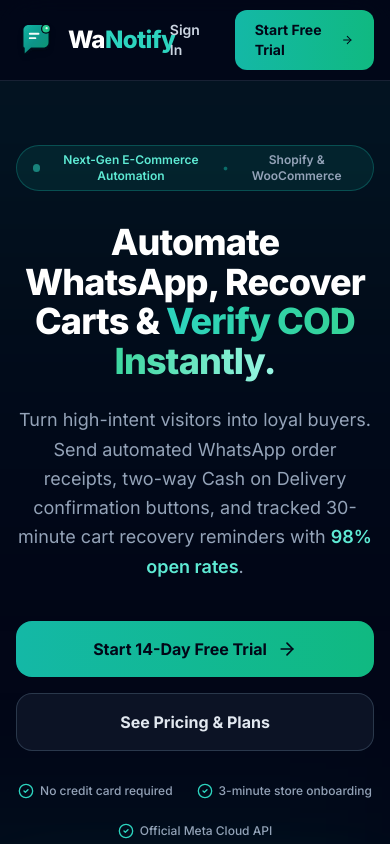
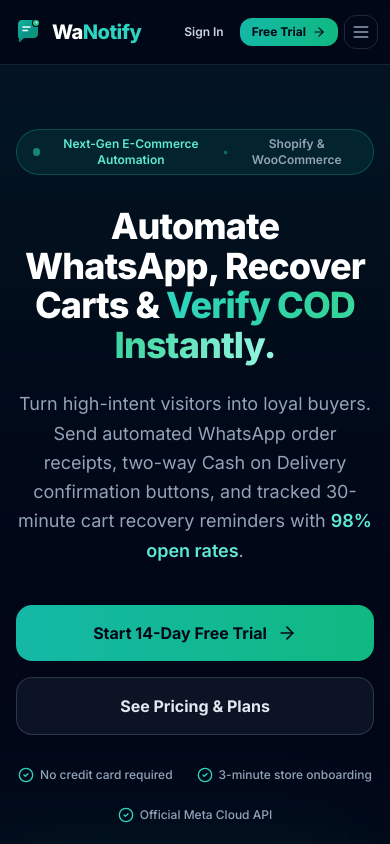
Before and after one commit to chavdaparesh953/ainotify, a React (Vite) app in the folder frontend/: page / in a window 390 px wide. Shown: the top 844 px of the page. Built offline with nearby package versions, Linux system fonts and the light colour scheme; no server answers.

Commit message:
fix(header): resolve mobile navbar clutter, text wrapping, and add responsive mobile menu

```diff
--- a/frontend/src/pages/LandingPage.jsx
+++ b/frontend/src/pages/LandingPage.jsx
@@ -20,14 +20,17 @@
   Send,
   Check,
   ExternalLink,
+  Menu,
+  X,
 } from 'lucide-react';
 
 export function LandingPage() {
   const { isAuthenticated } = useAuth();
   const navigate = useNavigate();
 
-  // FAQ open/close states
+  // FAQ and Mobile Menu states
   const [openFaq, setOpenFaq] = useState(null);
+  const [mobileMenuOpen, setMobileMenuOpen] = useState(false);
 
   const toggleFaq = (index) => {
     setOpenFaq((prev) => (prev === index ? null : index));
@@ -71,21 +74,21 @@
       {/* ========================================================================= */}
       {/* 1. STICKY GLASS NAVBAR                                                    */}
       {/* ========================================================================= */}
-      <nav className="sticky top-0 z-50 backdrop-blur-xl bg-slate-950/80 border-b border-slate-800/80 transition-all">
-        <div className="max-w-7xl mx-auto px-4 sm:px-6 lg:px-8 h-20 flex items-center justify-between">
+      <nav className="sticky top-0 z-50 backdrop-blur-xl bg-slate-950/85 border-b border-slate-800/80 transition-all">
+        <div className="max-w-7xl mx-auto px-3 sm:px-6 lg:px-8 h-16 sm:h-20 flex items-center justify-between gap-2">
           {/* Logo */}
-          <Link to="/" className="flex items-center gap-3 group">
+          <Link to="/" className="flex items-center gap-2 sm:gap-3 group shrink-0">
             <img
               src="/wa-logo.svg"
               alt="WaNotify"
-              className="w-10 h-10 drop-shadow-md group-hover:scale-105 transition-transform"
+              className="w-8 h-8 sm:w-10 sm:h-10 drop-shadow-md group-hover:scale-105 transition-transform shrink-0"
             />
-            <span className="text-2xl font-black tracking-tight text-white">
+            <span className="text-xl sm:text-2xl font-black tracking-tight text-white whitespace-nowrap">
               Wa<span className="text-teal-400">Notify</span>
             </span>
           </Link>
 
-          {/* Nav Links */}
+          {/* Desktop Nav Links */}
           <div className="hidden md:flex items-center gap-8 text-sm font-medium text-slate-300">
             <a href="#features" className="hover:text-teal-400 transition-colors">
               Features
@@ -101,36 +104,117 @@
             </a>
           </div>
 
-          {/* Action CTAs */}
-          <div className="flex items-center gap-3">
+          {/* Action CTAs + Mobile Menu Trigger */}
+          <div className="flex items-center gap-1.5 sm:gap-3 shrink-0">
             {isAuthenticated ? (
               <button
                 onClick={() => navigate('/dashboard')}
-                className="flex items-center gap-2 px-5 py-2.5 rounded-xl text-sm font-bold bg-teal-500 hover:bg-teal-400 text-slate-950 shadow-lg shadow-teal-500/20 transition-all"
+                className="flex items-center gap-1.5 sm:gap-2 px-3 py-1.5 sm:px-5 sm:py-2.5 rounded-xl text-xs sm:text-sm font-bold bg-teal-500 hover:bg-teal-400 text-slate-950 shadow-lg shadow-teal-500/20 transition-all whitespace-nowrap"
               >
-                <span>Go to Dashboard</span>
-                <ArrowRight className="w-4 h-4" />
+                <span>Dashboard</span>
+                <ArrowRight className="w-3.5 h-3.5 sm:w-4 sm:h-4" />
               </button>
             ) : (
               <>
                 <Link
                   to="/login"
-                  className="px-4 py-2.5 rounded-xl text-sm font-semibold text-slate-300 hover:text-white hover:bg-slate-900 transition-colors"
+                  className="px-2.5 py-1.5 sm:px-4 sm:py-2.5 rounded-xl text-xs sm:text-sm font-semibold text-slate-300 hover:text-white hover:bg-slate-900 transition-colors whitespace-nowrap"
                 >
                   Sign In
                 </Link>
 
                 <Link
                   to="/register"
-                  className="flex items-center gap-2 px-5 py-2.5 rounded-xl text-sm font-bold bg-gradient-to-r from-teal-500 to-emerald-500 hover:from-teal-400 hover:to-emerald-400 text-slate-950 shadow-lg shadow-teal-500/25 transition-all"
+                  className="flex items-center gap-1.5 sm:gap-2 px-3 py-1.5 sm:px-5 sm:py-2.5 rounded-xl text-xs sm:text-sm font-bold bg-gradient-to-r from-teal-500 to-emerald-500 hover:from-teal-400 hover:to-emerald-400 text-slate-950 shadow-lg shadow-teal-500/25 transition-all whitespace-nowrap"
                 >
-                  <span>Start Free Trial</span>
-                  <ArrowRight className="w-4 h-4" />
+                  <span>
+                    <span className="hidden sm:inline">Start Free Trial</span>
+                    <span className="inline sm:hidden">Free Trial</span>
+                  </span>
+                  <ArrowRight className="w-3.5 h-3.5 sm:w-4 sm:h-4" />
                 </Link>
               </>
             )}
+
+            {/* Mobile Menu Toggle Button */}
+            <button
+              onClick={() => setMobileMenuOpen((prev) => !prev)}
+              className="md:hidden p-1.5 sm:p-2 rounded-xl text-slate-400 hover:text-white hover:bg-slate-900 border border-slate-800 transition-colors shrink-0"
+              aria-label="Toggle Navigation Menu"
+            >
+              {mobileMenuOpen ? <X className="w-5 h-5" /> : <Menu className="w-5 h-5" />}
+            </button>
           </div>
         </div>
+
+        {/* Mobile Navigation Dropdown Drawer */}
+        {mobileMenuOpen && (
+          <div className="md:hidden border-t border-slate-800/80 bg-slate-950/95 backdrop-blur-2xl px-4 py-5 shadow-2xl animate-in slide-in-from-top duration-200">
+            <div className="flex flex-col space-y-3 text-sm font-medium text-slate-300">
+              <a
+                href="#features"
+                onClick={() => setMobileMenuOpen(false)}
+                className="px-3 py-2 rounded-lg hover:text-teal-400 hover:bg-slate-900/70 transition-colors"
+              >
+                Features
+              </a>
+              <a
+                href="#how-it-works"
+                onClick={() => setMobileMenuOpen(false)}
+                className="px-3 py-2 rounded-lg hover:text-teal-400 hover:bg-slate-900/70 transition-colors"
+              >
+                How It Works
+              </a>
+              <a
+                href="#pricing"
+                onClick={() => setMobileMenuOpen(false)}
+                className="px-3 py-2 rounded-lg hover:text-teal-400 hover:bg-slate-900/70 transition-colors"
+              >
+                Pricing
+              </a>
+              <a
+                href="#faq"
+                onClick={() => setMobileMenuOpen(false)}
+                className="px-3 py-2 rounded-lg hover:text-teal-400 hover:bg-slate-900/70 transition-colors"
+              >
+                FAQ
+              </a>
+
+              <div className="pt-3 border-t border-slate-800/80 flex flex-col gap-2">
+                {isAuthenticated ? (
+                  <button
+                    onClick={() => {
+                      setMobileMenuOpen(false);
+                      navigate('/dashboard');
+                    }}
+                    className="w-full flex items-center justify-center gap-2 py-2.5 rounded-xl text-sm font-bold bg-teal-500 hover:bg-teal-400 text-slate-950 shadow-lg shadow-teal-500/20 transition-all"
+                  >
+                    <span>Go to Dashboard</span>
+                    <ArrowRight className="w-4 h-4" />
+                  </button>
+                ) : (
+                  <>
+                    <Link
+                      to="/login"
+                      onClick={() => setMobileMenuOpen(false)}
+                      className="w-full text-center py-2.5 rounded-xl text-sm font-semibold text-slate-300 hover:text-white bg-slate-900/80 border border-slate-800 hover:border-slate-700 transition-colors"
+                    >
+                      Sign In
+                    </Link>
+                    <Link
+                      to="/register"
+                      onClick={() => setMobileMenuOpen(false)}
+                      className="w-full flex items-center justify-center gap-2 py-2.5 rounded-xl text-sm font-bold bg-gradient-to-r from-teal-500 to-emerald-500 hover:from-teal-400 hover:to-emerald-400 text-slate-950 shadow-lg shadow-teal-500/25 transition-all"
+                    >
+                      <span>Start 14-Day Free Trial</span>
+                      <ArrowRight className="w-4 h-4" />
+                    </Link>
+                  </>
+                )}
+              </div>
+            </div>
+          </div>
+        )}
       </nav>
 
       {/* ========================================================================= */}
```
